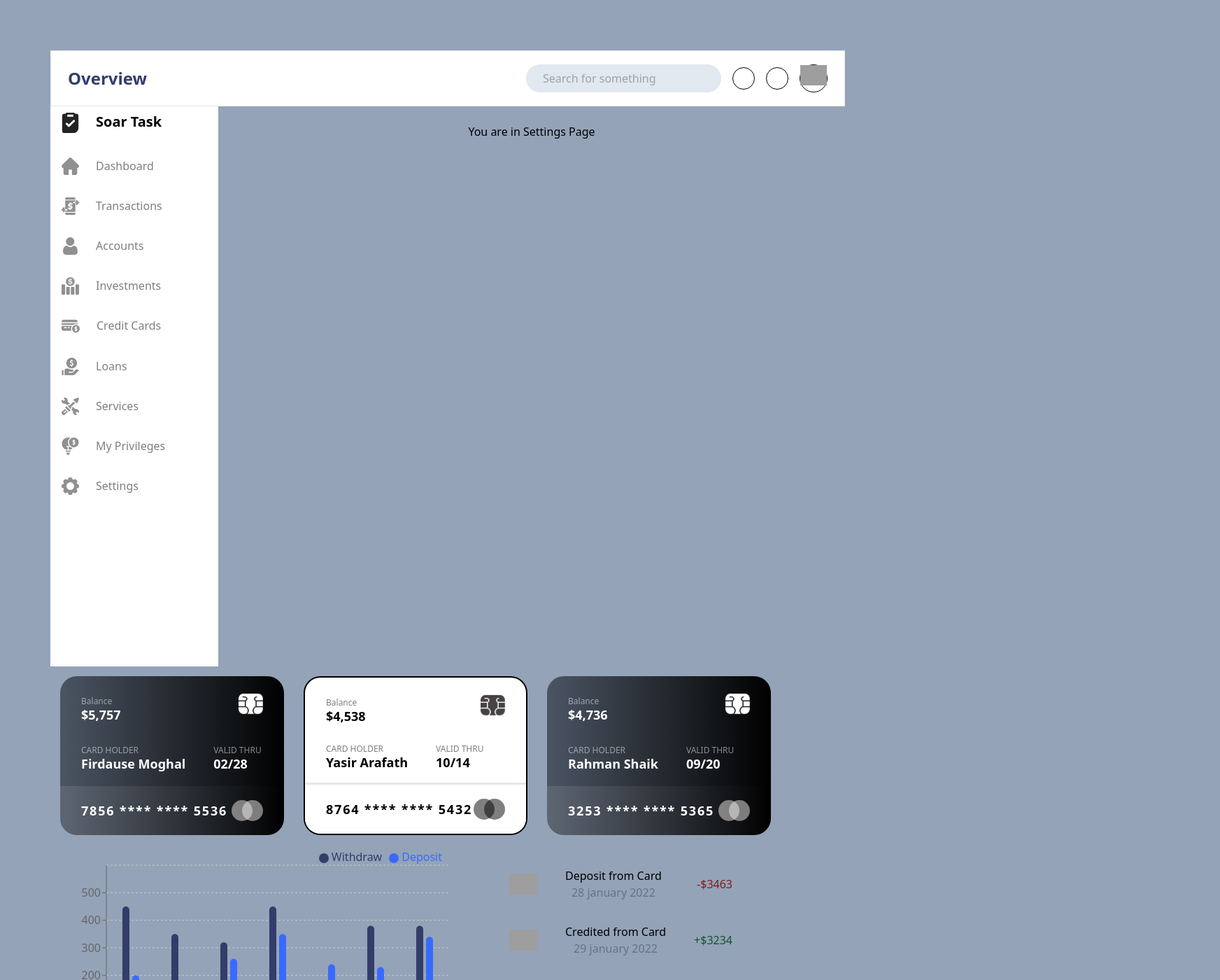
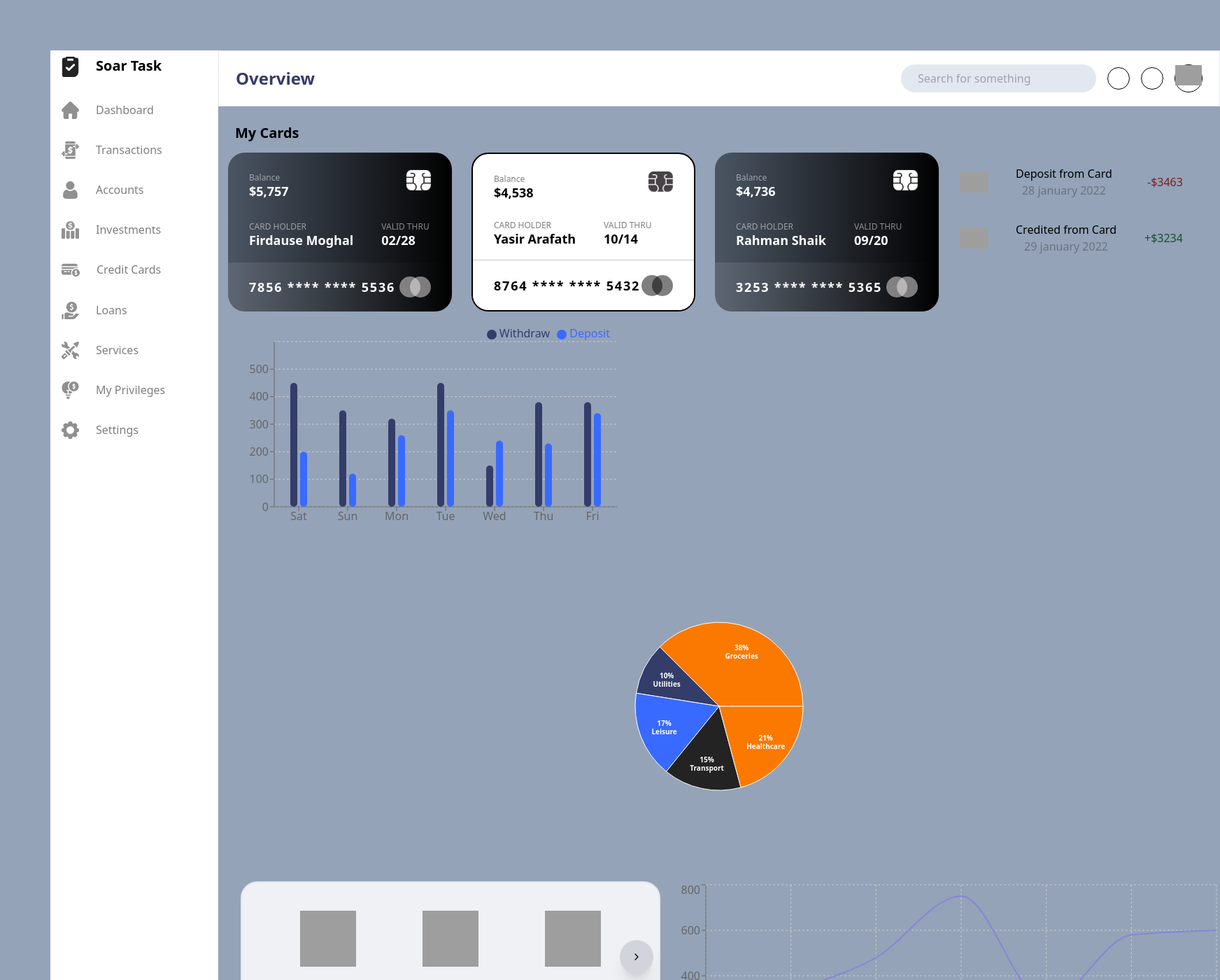
Before and after one commit to mdfirdause7224/soar-task, a React (Vite) app: page / in a window 1280 px wide. Shown: the top 1400 px of the page at 70% size, 1744 px wide, since content can reach past the window. Built offline with nearby package versions, Linux system fonts and the light colour scheme; grey boxes are pictures that could not be loaded.

Commit message:
chore: success

```diff
--- a/src/App.tsx
+++ b/src/App.tsx
@@ -1,4 +1,3 @@
-import { Route, Routes } from 'react-router-dom';
 import './App.css';
 import BalanceHistory from './components/BalanceHistory';
 import Card from './components/Card';
@@ -6,15 +5,6 @@ import ExpenseStatistics from './components/ExpenseStatistics';
 import Header from './components/Header';
 import RecentTransactions from './components/RecentTransactions';
 import Sidebar from './components/SideBar';
-import Accounts from './components/SidebarItems/Accounts';
-import CreditCards from './components/SidebarItems/CreditCards';
-import Dashboard from './components/SidebarItems/Dashboard';
-import Investments from './components/SidebarItems/Investments';
-import Loans from './components/SidebarItems/Loans';
-import MyPrivileges from './components/SidebarItems/MyPrivileges';
-import Services from './components/SidebarItems/Services';
-import Setting from './components/SidebarItems/Setting';
-import Transactions from './components/SidebarItems/Transactions';
 import Transfer from './components/Transfer';
 import {
   Carousel,
@@ -46,14 +36,11 @@ const data = [
 function App() {
   return (
     <>
-      <div>
-        <Header pageTitle="Overview" />
-      </div>
-      <div>
+      <div className="flex">
         <div className="flex">
           <Sidebar />
 
-          <div className="flex-1 p-6">
+          {/* <div className="flex-1 p-6">
             <Routes>
               <Route path="/dashboard" element={<Dashboard />} />
               <Route path="/transactions" element={<Transactions />} />
@@ -66,10 +53,14 @@ function App() {
               <Route path="/setting" element={<Setting />} />
               <Route path="*" element={<Setting />} />
             </Routes>
+          </div> */}
         </div>
-        </div>
+        <div className="flex-row">
+          <div className="w-full">
+            <Header pageTitle="Overview" />
           </div>
           <div>
+            <h2 className="text-left pt-6 pl-6 font-semibold text-xl">My Cards</h2>
             <div className="flex">
               <Card
                 balance="&#36;5,757"
@@ -92,10 +83,7 @@ function App() {
                 cardNumber={'3253 **** **** 5365'}
                 variant="dark"
               />
-        </div>
-      </div>
               <div className="flex gap-10">
-        <WeeklyActivity />
                 <div>
                   <RecentTransactions
                     date={'28 january 2022'}
@@ -109,10 +97,18 @@ function App() {
                     message={'Credited from Card'}
                     amount={3234}
                   />
+                </div>
+              </div>
+            </div>
+            <div className="flex">
+              <div>
+                <WeeklyActivity />
+              </div>
+            </div>
+            <div>
               <ExpenseStatistics data={data} />
             </div>
-      </div>
-      <div className="flex mb-10">
+            <div className="flex mb-10 ml-8">
               <div className="bg-white/85 p-4 border-2 border-solid rounded-3xl w-[600px]">
                 <div className="ml-10 mr-10">
                   <Carousel>
@@ -145,6 +141,9 @@ function App() {
                 <BalanceHistory />
               </div>
             </div>
+          </div>
+        </div>
+      </div>
     </>
   );
 }
```
Lines whose indentation alone changed are shown as unchanged.
